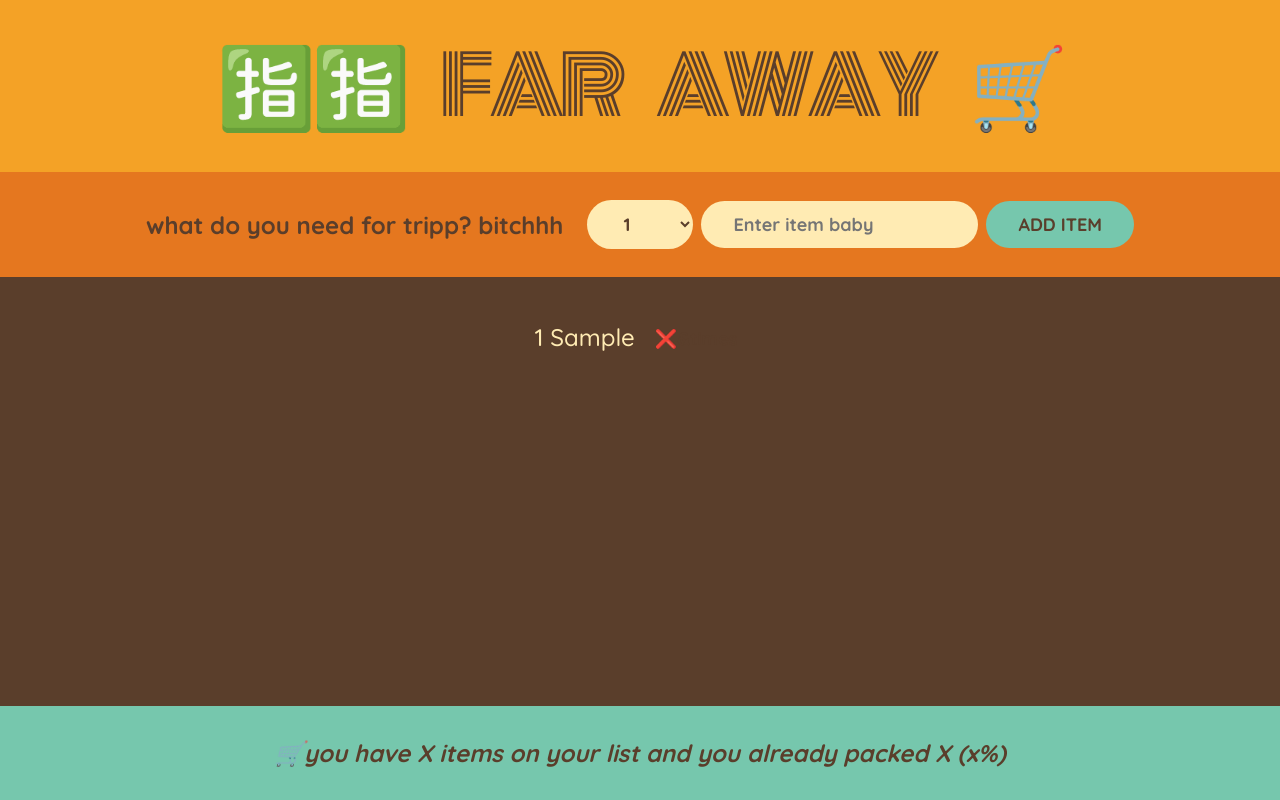
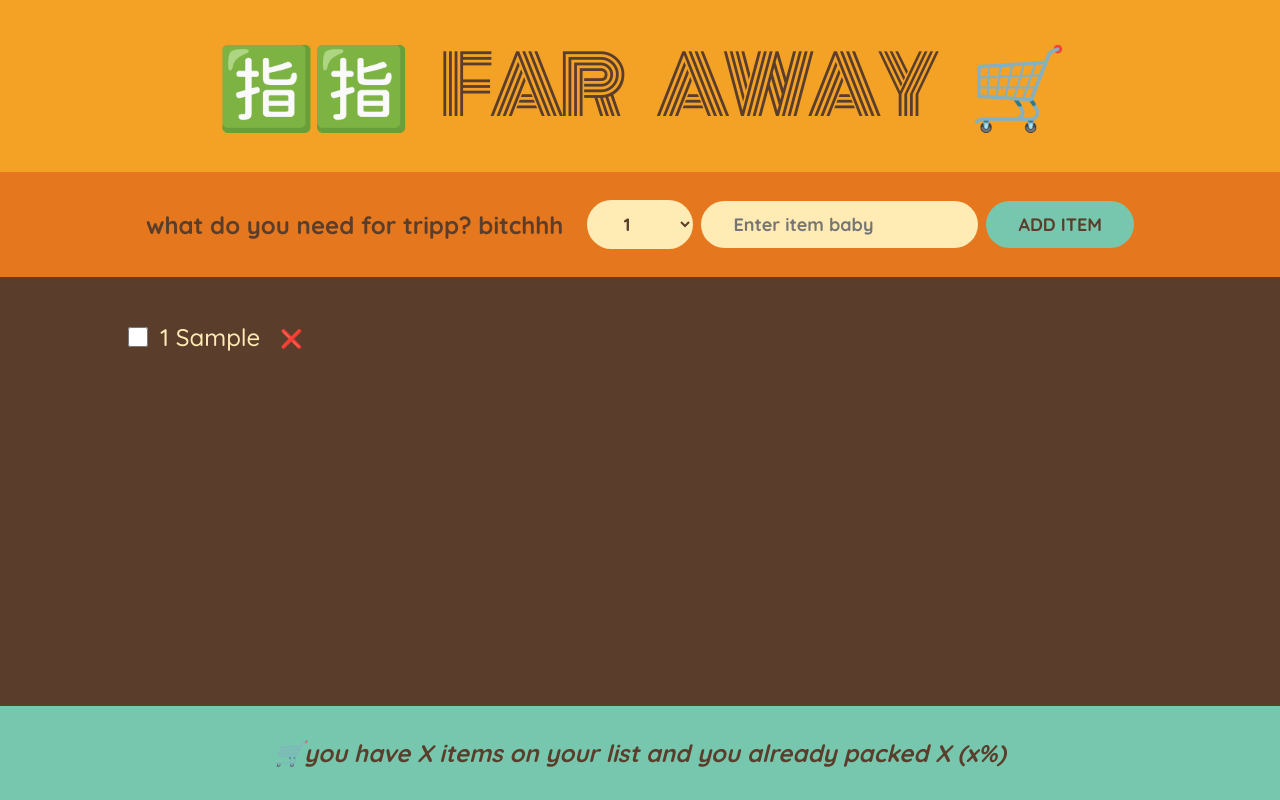
Before and after one commit to kithogun666dunnel/travel-ting, a React (Create React App) app: page / in a window 1280 px wide. Both pictures are taken after typing "Sample" into the empty fields and a click on the button "ADD ITEM". Built offline with nearby package versions, Linux system fonts and the light colour scheme.

Commit message:
implement item deletion and toggle functionality in packing list

```diff
--- a/src/App.js
+++ b/src/App.js
@@ -1,25 +1,33 @@
 import { useState } from "react";
-
-const initialItems = [
-  { id: 1, description: "Passports", quantity: 2, packed: true },
-
-  { id: 2, description: "Socks", quantity: 12, packed: true },
-  { id: 2, description: "charger", quantity: 1, packed: true },
-];
 
 export default function App() {
   const [items, setItems] = useState([]);
 
   function handleAddItem(item) {
-    setItems(items => [...items, item]);
+    setItems((items) => [...items, item]);
   }
 
+  function handleDeleteItem(id) {
+    setItems((items) => items.filter((item) => item.id !== id));
+  }
+
+  function handleToggleItem(id) {
+    setItems((items) =>
+      items.map((item) =>
+        item.id === id ? { ...item, packed: !item.packed } : item
+      )
+    );
+  }
 
   return (
     <div className="app">
       <Logo />
       <Form onAddItems={handleAddItem} />
-      <PackingList items={items} />
+      <PackingList
+        items={items}
+        onDeletItem={handleDeleteItem}
+        onToggleItem={handleToggleItem}
+      />
       <Stats />
     </div>
   );
@@ -33,19 +41,13 @@ function Form({ onAddItems }) {
   const [description, setDescription] = useState("");
   const [quantity, setQuantity] = useState(1);
 
-
-
-
   function handleSubmit(e) {
     e.preventDefault();
 
-
     if (!description) return;
-
 
     const newItem = { description, quantity, packed: false, id: Date.now() };
     console.log(newItem);
-
 
     onAddItems(newItem);
 
@@ -57,7 +59,10 @@ function Form({ onAddItems }) {
     <form className="add-form" onSubmit={handleSubmit}>
       <h3> what do you need for tripp? bitchhh</h3>
 
-      <select value={quantity} onChange={(e) => setQuantity(Number(e.target.value))}>
+      <select
+        value={quantity}
+        onChange={(e) => setQuantity(Number(e.target.value))}
+      >
         {Array.from({ length: 20 }, (_, i) => i + 1).map((num) => (
           <option value={num} key={num}>
             {num}
@@ -69,34 +74,43 @@ function Form({ onAddItems }) {
         placeholder="Enter item baby"
         value={description}
         onChange={(e) => {
-          setDescription(e.target.value)
-        }
-        }
+          setDescription(e.target.value);
+        }}
       />
       <button>Add item</button>
     </form>
   );
 }
 
-function PackingList({ items }) {
+function PackingList({ items, onDeletItem, onToggleItem }) {
   return (
     <div className="list">
-      <li>
+      <ul>
         {items.map((item) => (
-          <Item item={item} key={item.id} />
+          <Item
+            item={item}
+            onDeletItem={onDeletItem}
+            onToggleItem={onToggleItem}
+            key={item.id}
+          />
         ))}
-      </li>
+      </ul>
     </div>
   );
 }
 
-function Item({ item }) {
+function Item({ item, onDeletItem, onToggleItem }) {
   return (
     <li>
+      <input
+        type="checkbox"
+        value={item.packed}
+        onChange={() => onToggleItem(item.id)}
+      />
       <span style={item.packed ? { textDecoration: "line-through" } : {}}>
         {item.quantity} {item.description}
       </span>
-      <button>❌&times</button>
+      <button onClick={() => onDeletItem(item.id)}>❌&times</button>
     </li>
   );
 }
```
